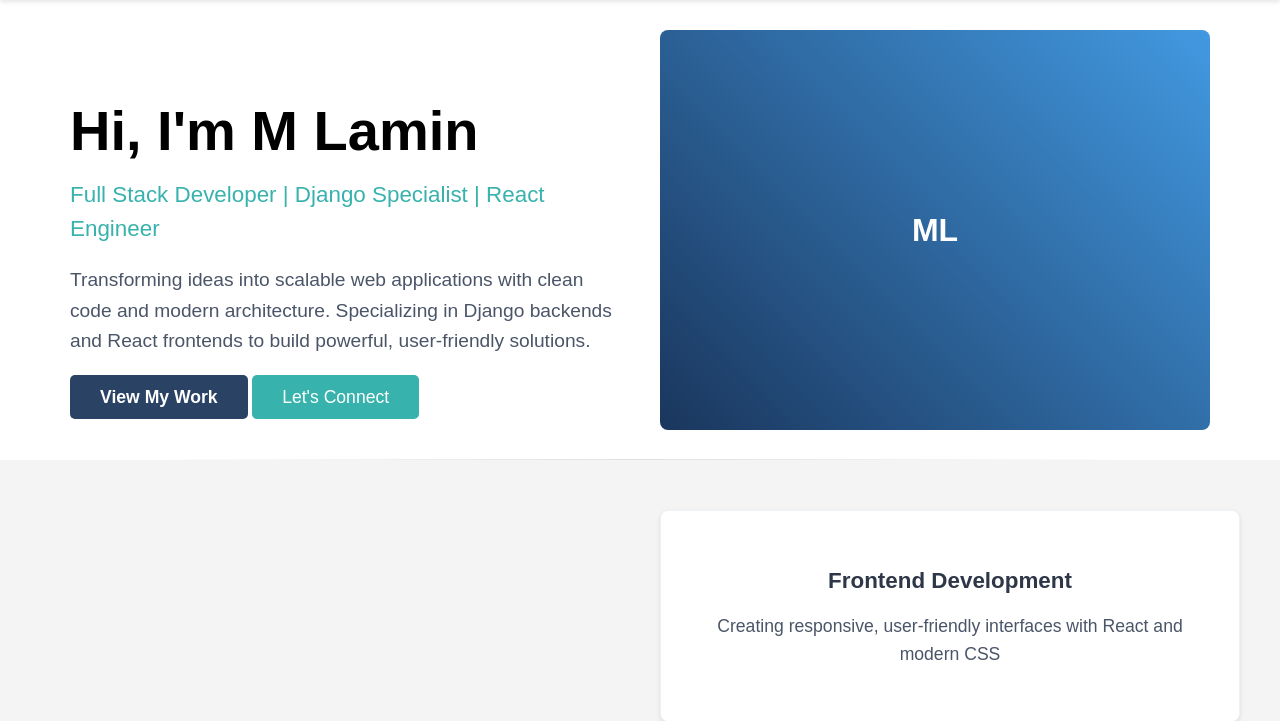
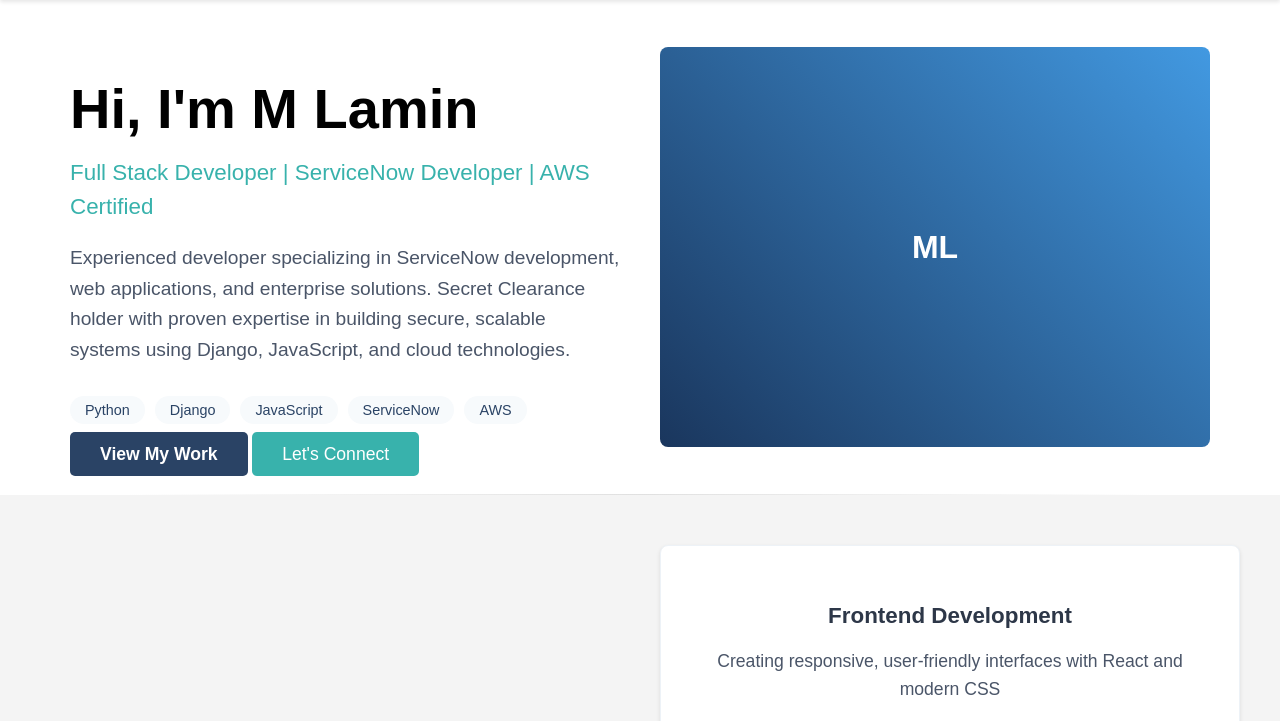
Before and after one commit to mlamin1/PersonalWebsite, a Django app: page / in a window 1280 px wide. Shown: the part 48-769 px from the top of the page. Run offline with Django 5.2, Linux system fonts and the light colour scheme.

Commit message:
updating homepage to look good

```diff
--- a/main/static/styles.css
+++ b/main/static/styles.css
@@ -1324,3 +1324,19 @@ nav {
     margin-bottom: 30px;
     max-width: 600px;
 }
+
+.tech-badges {
+    display: flex;
+    flex-wrap: wrap;
+    gap: 10px;
+    margin: 20px 0;
+}
+
+.badge {
+    background-color: var(--background-light);
+    color: var(--primary-color);
+    padding: 6px 15px;
+    border-radius: 20px;
+    font-size: 0.9em;
+    font-weight: 500;
+}
--- a/main/templates/main/home.html
+++ b/main/templates/main/home.html
@@ -9,8 +9,15 @@
         <div class="container hero-container">
             <div class="hero-content">
                 <h1>Hi, I'm M Lamin</h1>
-                <h2 class="tagline">Full Stack Developer | Django Specialist | React Engineer</h2>
-                <p>Transforming ideas into scalable web applications with clean code and modern architecture. Specializing in Django backends and React frontends to build powerful, user-friendly solutions.</p>
+                <h2 class="tagline">Full Stack Developer | ServiceNow Developer | AWS Certified</h2>
+                <p>Experienced developer specializing in ServiceNow development, web applications, and enterprise solutions. Secret Clearance holder with proven expertise in building secure, scalable systems using Django, JavaScript, and cloud technologies.</p>
+                <div class="tech-badges">
+                    <span class="badge">Python</span>
+                    <span class="badge">Django</span>
+                    <span class="badge">JavaScript</span>
+                    <span class="badge">ServiceNow</span>
+                    <span class="badge">AWS</span>
+                </div>
                 <div class="hero-buttons">
                     <a href="{% url 'projects' %}" class="btn">View My Work</a>
                     <a href="{% url 'contact' %}" class="btn-secondary">Let's Connect</a>
```
